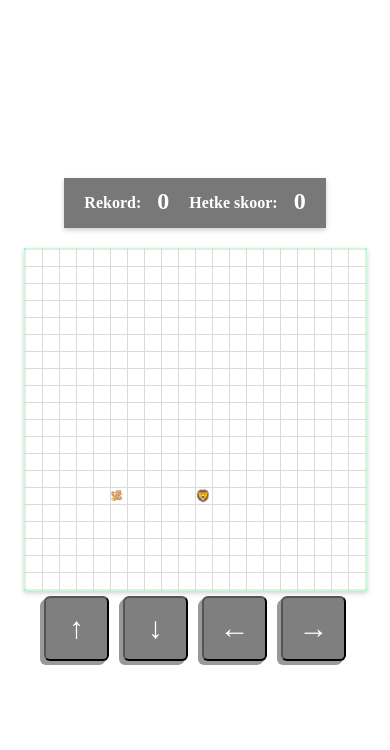
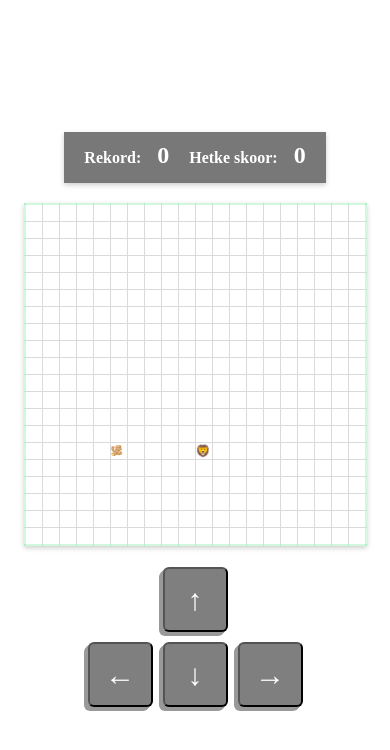
Before and after one commit to tenetiitma/ussimang, a plain HTML site: page index.html in a window 390 px wide. Drawn offline with Linux system fonts and the light colour scheme.

Commit message:
added arrows for mobile

```diff
--- a/index.html
+++ b/index.html
@@ -23,11 +23,12 @@
         <a id="restart" href="/">Proovi uuesti</a>
       </div>
       <table id="game-board"></table>
-      <div class="mobile">
-        <button class="up" id="up"></button>
-        <button class="down" id="down"></button>
-        <button class="left" id="left"></button>
-        <button class="right" id="right"></button>
+      <div class="mobile grid-container">
+          <button class="up grid-item-1" id="up"></button>
+          <button class="left grid-item-2" id="left"></button>
+          <button class="down grid-item-3" id="down"></button>
+          <button class="right grid-item-4" id="right"></button>
+        </div>
       </div>
     </div>
 
--- a/style.css
+++ b/style.css
@@ -123,10 +123,39 @@ body {
 
 .mobile {
   .arrow-key-container {
-    display: inline-block;
+    display: grid;
+    grid-column: 3;
+    grid-row: 2;
     text-align: center;
     transform: translate3d(0, 0, 0);
   }
+}
+
+.grid-container {
+  padding-top: 1rem;
+  display: grid;
+  grid-row: 2;
+  grid-column: 3;
+}
+
+.grid-item-1 {
+  grid-row-start: 1;
+  grid-column-start: 2;
+}
+
+.grid-item-2 {
+  grid-row-start: 2;
+  grid-column-start: 1;
+}
+
+.grid-item-3 {
+  grid-row-start: 2;
+  grid-column-start: 2;
+}
+
+.grid-item-4 {
+  grid-row-start: 2;
+  grid-column-start: 3;
 }
 
 #up,
```
Also changed, not shown: 1 other file.
